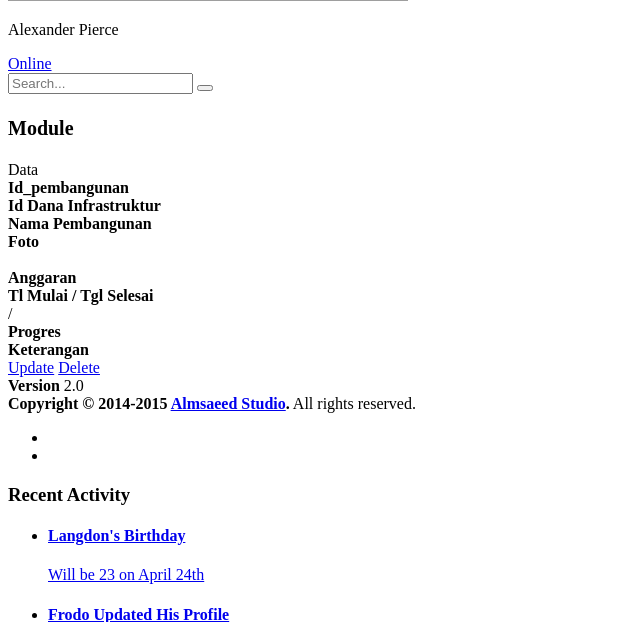
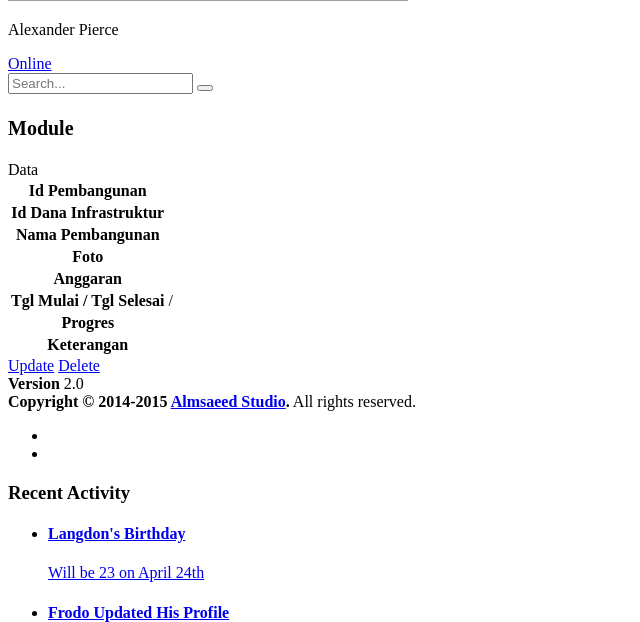
Before and after one commit to jaffrazz/simon, a Yii app: template backend/views/pembangunan/view.php in a window 1280 px wide. Shown: the part 3695-4317 px from the top of the page, without its empty margins (0-640 px from the left). Run offline with PHP 8.4 and a stand-in for Yii, Linux system fonts and the light colour scheme; the template is opened without the code that fills it, so the values that code supplies are empty; some libraries are stand-ins or nearby versions; grey boxes are pictures that could not be loaded.

Commit message:
view
benerin view

```diff
--- a/backend/views/pembangunan/view.php
+++ b/backend/views/pembangunan/view.php
@@ -34,29 +34,49 @@ $this->params['breadcrumbs'][] = $this->title;
     </p>
 
 <div id="map"></div>
-<div class="col-lg-4 well bs-example bs-example-bg-classes">
+<div class="col-lg-5 well bs-example bs-example-bg-classes">
     <?php $form = ActiveForm::begin([
     'options' => ['enctype' => 'multipart/form-data'],
     'method' => 'get',
   ]); ?>
   <div class="panel panel-info">
       <div class="panel-heading">Data <strong><?= $model->nama_pembanguna;?></strong></div>
-      <div class="panel-body col-sm-4" style="font-weight:bold">Id_pembangunan</div>
-      <div class="panel-body col-sm-6"><?= $model->id_pembangunan;?></div>
-      <div class="panel-body col-sm-4" style="font-weight:bold">Id Dana Infrastruktur</div>
-      <div class="panel-body col-sm-6"><?= $model->id_dana_inf;?></div>
-      <div class="panel-body col-sm-4" style="font-weight:bold">Nama Pembangunan</div>
-      <div class="panel-body col-sm-6"><?= $model->nama_pembanguna;?></div>
-      <div class="panel-body col-sm-4" style="font-weight:bold">Foto</div>
-      <div class="panel-body col-sm-6"><img src="<?= Yii::$app->homeUrl.$model->foto ?>" style="max-width:300px;max-height:250px;"/></div>
-      <div class="panel-body col-sm-4" style="font-weight:bold">Anggaran</div>
-      <div class="panel-body col-sm-6"><?= $model->anggaran;?></div>
-      <div class="panel-body col-sm-4" style="font-weight:bold">Tl Mulai / Tgl Selesai</div>
-      <div class="panel-body col-sm-6"><?= $model->tgl_mulai;?> / <?= $model->tgl_selesai;?></div>
-      <div class="panel-body col-sm-4" style="font-weight:bold">Progres</div>
-      <div class="panel-body col-sm-6"><?= $model->progres;?></div>
-      <div class="panel-body col-sm-4" style="font-weight:bold">Keterangan</div>
-      <div class="panel-body col-sm-6"><?= $model->keterangan;?></div>
+      <div class="panel-body">
+          <table class="table table-hover">
+              <tr>
+                  <th>Id Pembangunan</th>
+                  <td><?= $model->id_pembangunan;?></td>
+              </tr>
+              <tr>
+                  <th>Id Dana Infrastruktur</th>
+                  <td><?= $model->id_dana_inf;?></td>
+              </tr>
+              <tr>
+                  <th>Nama Pembangunan</th>
+                  <td><?= $model->nama_pembanguna;?></td>
+              </tr>
+              <tr>
+                  <th>Foto</th>
+                  <td><img src="<?= Yii::$app->homeUrl.$model->foto ?>" style="max-width:300px;max-height:250px;"/></td>
+              </tr>
+              <tr>
+                  <th>Anggaran</th>
+                  <td><?= $model->anggaran;?></td>
+              </tr>
+              <tr>
+                  <th>Tgl Mulai / Tgl Selesai</th>
+                  <td><?= $model->tgl_mulai;?> / <?= $model->tgl_selesai;?></td>
+              </tr>
+              <tr>
+                  <th>Progres</th>
+                  <td><?= $model->progres;?></td>
+              </tr>
+              <tr>
+                  <th>Keterangan</th>
+                  <td><?= $model->keterangan;?></td>
+              </tr>
+          </table>
+      </div>
       <div class="panel-body col-sm-6">
         <?= Html::a('Update', ['update', 'id' => $model->id_pembangunan], ['class' => 'btn btn-primary']) ?>
         <?= Html::a('Delete', ['delete', 'id' => $model->id_pembangunan], [
```
